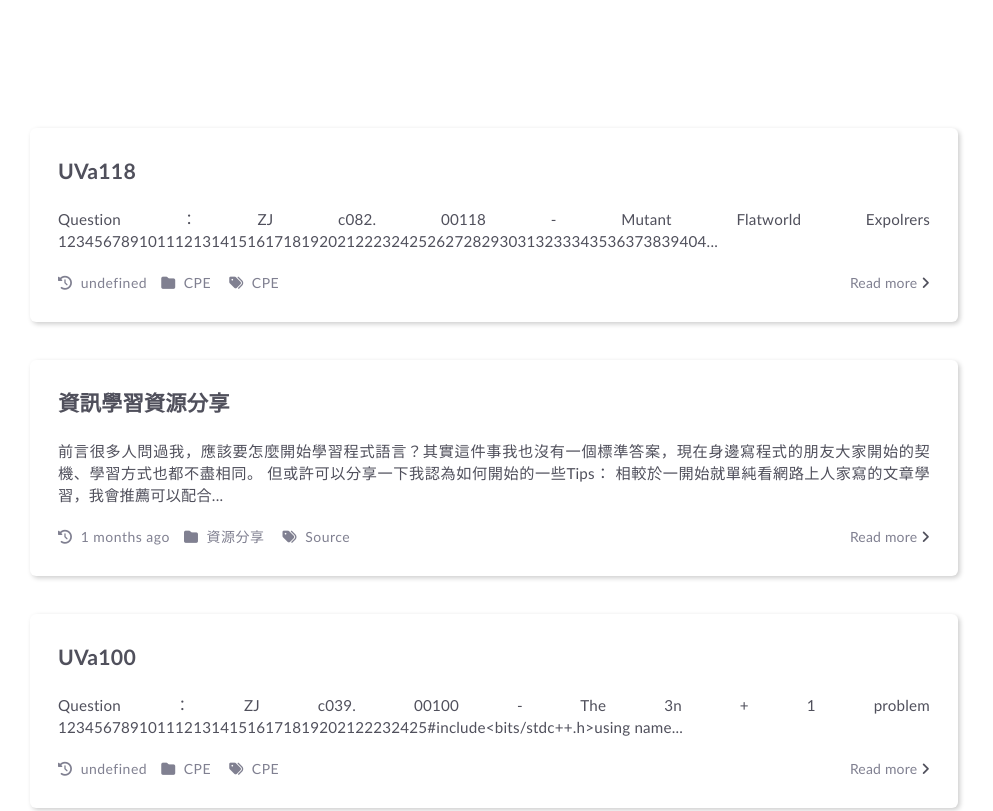
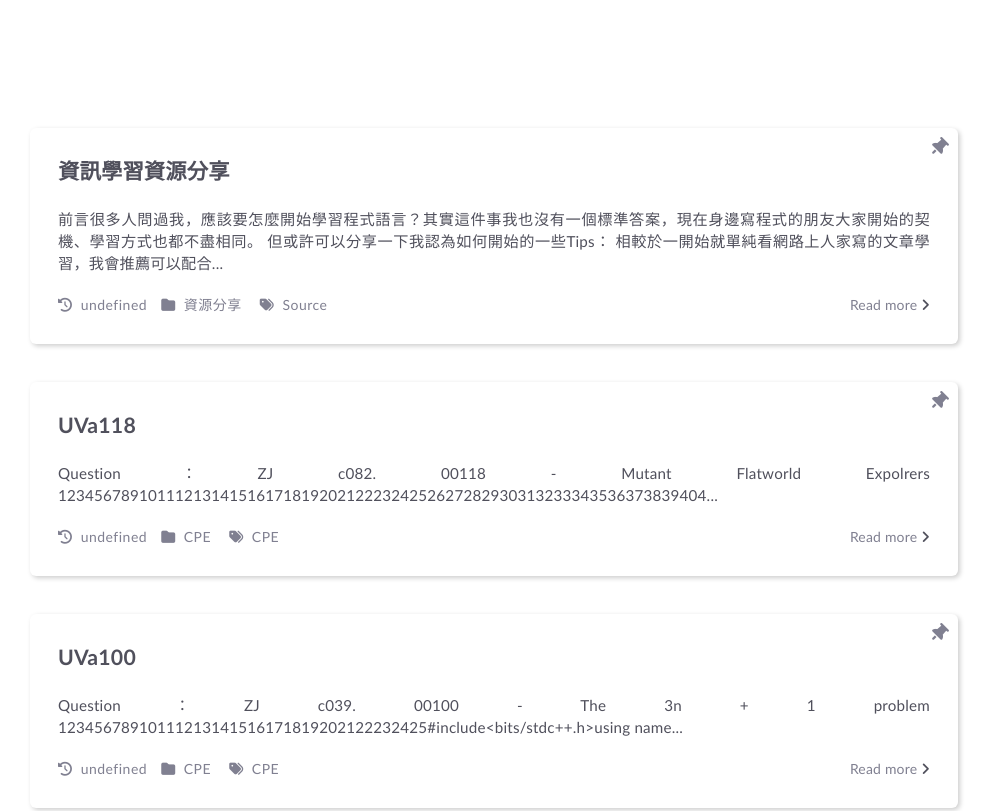
Before and after one commit to yiocean/yiocean.github.io, a plain HTML site: page index.html in a window 1280 px wide. Shown: the part 780-1591 px from the top of the page, without its empty margins (146-1139 px from the left). Drawn offline with Linux system fonts and the light colour scheme; some packages are replaced by stand-ins of ours; a script that the page names is missing.

Commit message:
First Commit

```diff
--- a/index.html
+++ b/index.html
@@ -232,6 +232,70 @@
             <li class="home-article-item">
 
 
+                    <i class="fas fa-thumbtack top-icon"></i>
+
+
+                <h3 class="home-article-title">
+                    <a href="/2023/07/07/%E8%B3%87%E8%A8%8A%E5%AD%B8%E7%BF%92%E8%B3%87%E6%BA%90%E5%88%86%E4%BA%AB/">
+                        資訊學習資源分享
+                    </a>
+                </h3>
+
+                <div class="home-article-content keep-markdown-body">
+
+                        前言很多人問過我，應該要怎麼開始學習程式語言？其實這件事我也沒有一個標準答案，現在身邊寫程式的朋友大家開始的契機、學習方式也都不盡相同。
+但或許可以分享一下我認為如何開始的一些Tips：
+
+相較於一開始就單純看網路上人家寫的文章學習，我會推薦可以配合...
+
+                </div>
+
+                <div class="home-article-meta-info-container">
+    <div class="home-article-meta-info">
+        <span>
+            <i class="fas fa-history"></i>&nbsp;
+            <span class="home-article-date" data-updated="Tue Aug 22 2023 21:28:04 GMT+0800">
+                2023-08-22
+            </span>
+        </span>
+
+            <span class="home-article-category"><i class="fas fa-folder"></i>&nbsp;
+                <ul>
+
+                        <li>
+
+                            <a href="/categories/%E8%B3%87%E6%BA%90%E5%88%86%E4%BA%AB/">資源分享</a>&nbsp;
+                        </li>
+
+
+                </ul>
+            </span>
+
+
+            <span class="home-article-tag">
+                <i class="fas fa-tags"></i>&nbsp;
+                <ul>
+
+                        <li>
+
+                            <a href="/tags/Source/">Source</a>&nbsp;
+                        </li>
+
+                </ul>
+            </span>
+
+    </div>
+
+    <a class="read-more" href="/2023/07/07/%E8%B3%87%E8%A8%8A%E5%AD%B8%E7%BF%92%E8%B3%87%E6%BA%90%E5%88%86%E4%BA%AB/">Read more&nbsp;<i class="fas fa-angle-right"></i></a>
+</div>
+
+            </li>
+
+            <li class="home-article-item">
+
+
+                    <i class="fas fa-thumbtack top-icon"></i>
+
 
                 <h3 class="home-article-title">
                     <a href="/2023/08/22/UVa118/">
@@ -250,7 +314,7 @@
     <div class="home-article-meta-info">
         <span>
             <i class="fas fa-history"></i>&nbsp;
-            <span class="home-article-date" data-updated="Tue Aug 22 2023 21:06:06 GMT+0800">
+            <span class="home-article-date" data-updated="Tue Aug 22 2023 21:28:23 GMT+0800">
                 2023-08-22
             </span>
         </span>
@@ -290,65 +354,7 @@
             <li class="home-article-item">
 
 
-
-                <h3 class="home-article-title">
-                    <a href="/2023/07/07/%E8%B3%87%E8%A8%8A%E5%AD%B8%E7%BF%92%E8%B3%87%E6%BA%90%E5%88%86%E4%BA%AB/">
-                        資訊學習資源分享
-                    </a>
-                </h3>
-
-                <div class="home-article-content keep-markdown-body">
-
-                        前言很多人問過我，應該要怎麼開始學習程式語言？其實這件事我也沒有一個標準答案，現在身邊寫程式的朋友大家開始的契機、學習方式也都不盡相同。
-但或許可以分享一下我認為如何開始的一些Tips：
-
-相較於一開始就單純看網路上人家寫的文章學習，我會推薦可以配合...
-
-                </div>
-
-                <div class="home-article-meta-info-container">
-    <div class="home-article-meta-info">
-        <span>
-            <i class="fas fa-history"></i>&nbsp;
-            <span class="home-article-date" data-updated="Fri Jul 07 2023 01:09:23 GMT+0800">
-                2023-07-07
-            </span>
-        </span>
-
-            <span class="home-article-category"><i class="fas fa-folder"></i>&nbsp;
-                <ul>
-
-                        <li>
-
-                            <a href="/categories/%E8%B3%87%E6%BA%90%E5%88%86%E4%BA%AB/">資源分享</a>&nbsp;
-                        </li>
-
-
-                </ul>
-            </span>
-
-
-            <span class="home-article-tag">
-                <i class="fas fa-tags"></i>&nbsp;
-                <ul>
-
-                        <li>
-
-                            <a href="/tags/Source/">Source</a>&nbsp;
-                        </li>
-
-                </ul>
-            </span>
-
-    </div>
-
-    <a class="read-more" href="/2023/07/07/%E8%B3%87%E8%A8%8A%E5%AD%B8%E7%BF%92%E8%B3%87%E6%BA%90%E5%88%86%E4%BA%AB/">Read more&nbsp;<i class="fas fa-angle-right"></i></a>
-</div>
-
-            </li>
-
-            <li class="home-article-item">
-
+                    <i class="fas fa-thumbtack top-icon"></i>
 
 
                 <h3 class="home-article-title">
@@ -368,7 +374,7 @@
     <div class="home-article-meta-info">
         <span>
             <i class="fas fa-history"></i>&nbsp;
-            <span class="home-article-date" data-updated="Tue Aug 22 2023 21:14:33 GMT+0800">
+            <span class="home-article-date" data-updated="Tue Aug 22 2023 21:27:54 GMT+0800">
                 2023-08-22
             </span>
         </span>
```
Also changed, not shown: 2023/07/07/UVa100/index.html (+1 -1 lines), 2023/07/07/資訊學習資源分享/index.html (+1 -1 lines), 2023/08/22/UVa118/index.html (+1 -1 lines).
